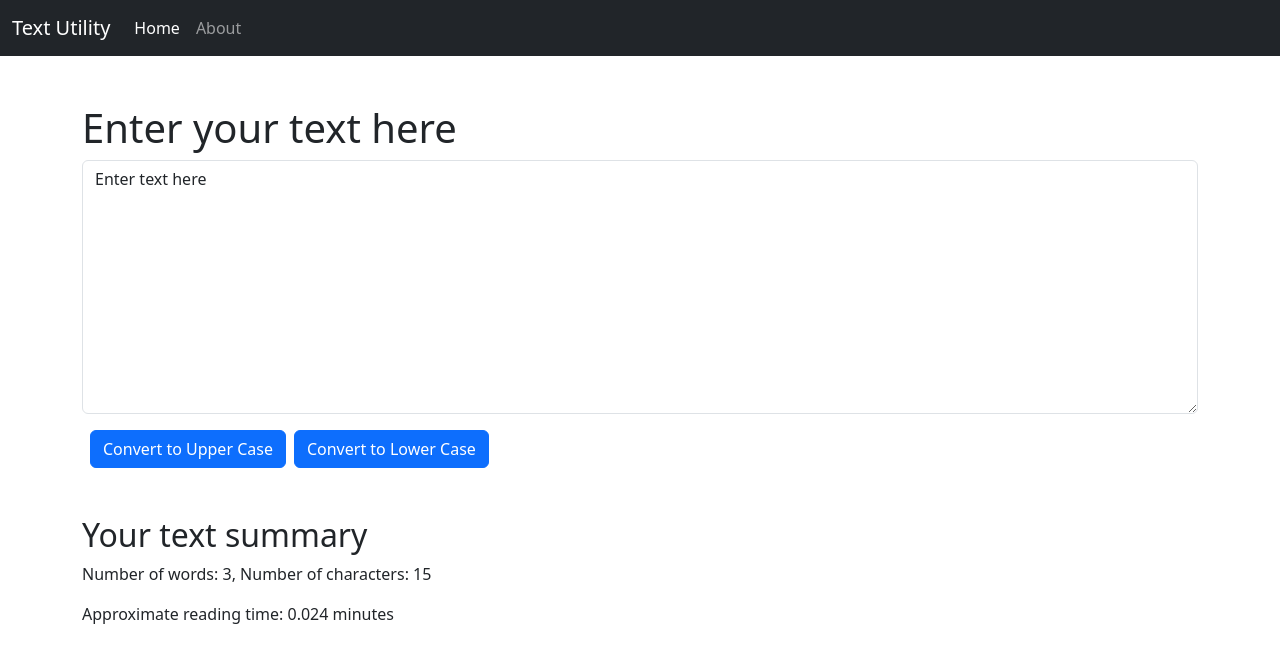
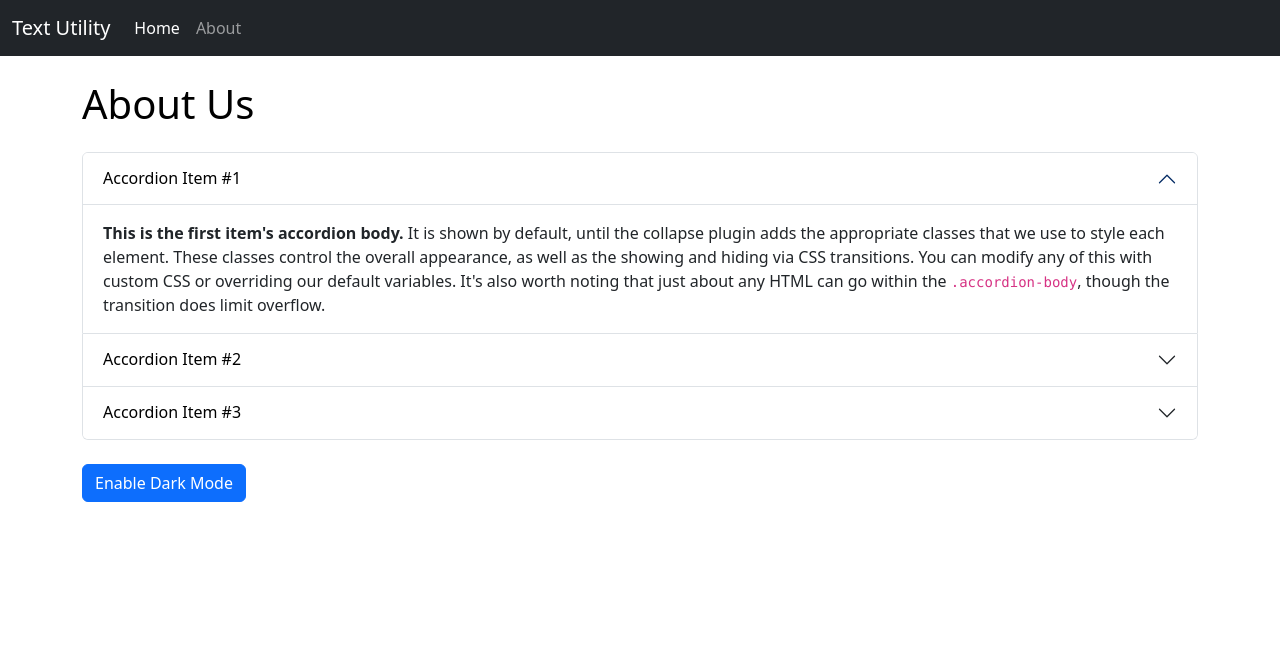
Before and after one commit to JkGiThuB821/text-app, a React (Create React App) app: page / in a window 1280 px wide. Shown: the top 662 px of the page. Built offline with nearby package versions, Linux system fonts and the light colour scheme.

Commit message:
Added an about page with the ability to enable dark mode

```diff
--- a/src/App.js
+++ b/src/App.js
@@ -1,4 +1,5 @@
 import './App.css';
+import About from './components/About';
 import Navbar from './components/Navbar';
 import TextForm from './components/TextForm';
 
@@ -7,7 +8,8 @@ function App() {
   return (
     <>
   <Navbar title="Text Utility" aboutText = "About"/>
-  <TextForm heading= "Enter your text here"/>
+  {/* <TextForm heading= "Enter your text here"/> */}
+  <About/>
     </>
   )
 }
--- /dev/null
+++ b/src/components/About.js
@@ -0,0 +1,78 @@
+import React, { useState } from 'react'
+
+const About = () => {
+
+    const [myStyle, setMyStyle] = useState({
+         color: "black",
+        backgroundColor: "white"
+    })
+
+    const [btnText, setBtnText] = useState("Enable Dark Mode")
+
+    const toggleStyle = ()=>{
+        if (myStyle.color == "black"){
+            setMyStyle({
+         color: "white",
+         backgroundColor: "black",
+         border: "1px solid white"
+        })
+        setBtnText("Enable Light Mode")
+        }
+        else{
+            setMyStyle({
+                color: "black",
+                backgroundColor: "white"
+               })
+             setBtnText("Enable Dark Mode")
+        }
+    }
+
+  return (
+    <div className='container' style={myStyle}>
+        <h1 className='my-4'>About Us</h1>
+            <div className="accordion" id="accordionExample">
+            <div className="accordion-item">
+                <h2 className="accordion-header">
+                <button className="accordion-button" style={myStyle} type="button" data-bs-toggle="collapse" data-bs-target="#collapseOne" aria-expanded="true" aria-controls="collapseOne">
+                    Accordion Item #1
+                </button>
+                </h2>
+                <div id="collapseOne" className="accordion-collapse collapse show" data-bs-parent="#accordionExample">
+                <div className="accordion-body">
+                    <strong>This is the first item's accordion body.</strong> It is shown by default, until the collapse plugin adds the appropriate classes that we use to style each element. These classes control the overall appearance, as well as the showing and hiding via CSS transitions. You can modify any of this with custom CSS or overriding our default variables. It's also worth noting that just about any HTML can go within the <code>.accordion-body</code>, though the transition does limit overflow.
+                </div>
+                </div>
+            </div>
+            <div className="accordion-item">
+                <h2 className="accordion-header">
+                <button className="accordion-button collapsed" style={myStyle} type="button" data-bs-toggle="collapse" data-bs-target="#collapseTwo" aria-expanded="false" aria-controls="collapseTwo">
+                    Accordion Item #2
+                </button>
+                </h2>
+                <div id="collapseTwo" className="accordion-collapse collapse" data-bs-parent="#accordionExample">
+                <div className="accordion-body">
+                    <strong>This is the second item's accordion body.</strong> It is hidden by default, until the collapse plugin adds the appropriate classes that we use to style each element. These classes control the overall appearance, as well as the showing and hiding via CSS transitions. You can modify any of this with custom CSS or overriding our default variables. It's also worth noting that just about any HTML can go within the <code>.accordion-body</code>, though the transition does limit overflow.
+                </div>
+                </div>
+            </div>
+            <div className="accordion-item">
+                <h2 className="accordion-header">
+                <button className="accordion-button collapsed" style={myStyle} type="button" data-bs-toggle="collapse" data-bs-target="#collapseThree" aria-expanded="false" aria-controls="collapseThree">
+                    Accordion Item #3
+                </button>
+                </h2>
+                <div id="collapseThree" className="accordion-collapse collapse" data-bs-parent="#accordionExample">
+                <div className="accordion-body" style={myStyle}>
+                    <strong>This is the third item's accordion body.</strong> It is hidden by default, until the collapse plugin adds the appropriate classes that we use to style each element. These classes control the overall appearance, as well as the showing and hiding via CSS transitions. You can modify any of this with custom CSS or overriding our default variables. It's also worth noting that just about any HTML can go within the <code>.accordion-body</code>, though the transition does limit overflow.
+                </div>
+                </div>
+            </div>
+            </div>
+            <button className = "btn btn-sm btn-success" type="submit" class="btn btn-primary my-4" onClick={toggleStyle}>{btnText}</button>
+
+
+    </div>
+  )
+}
+
+export default About
```
